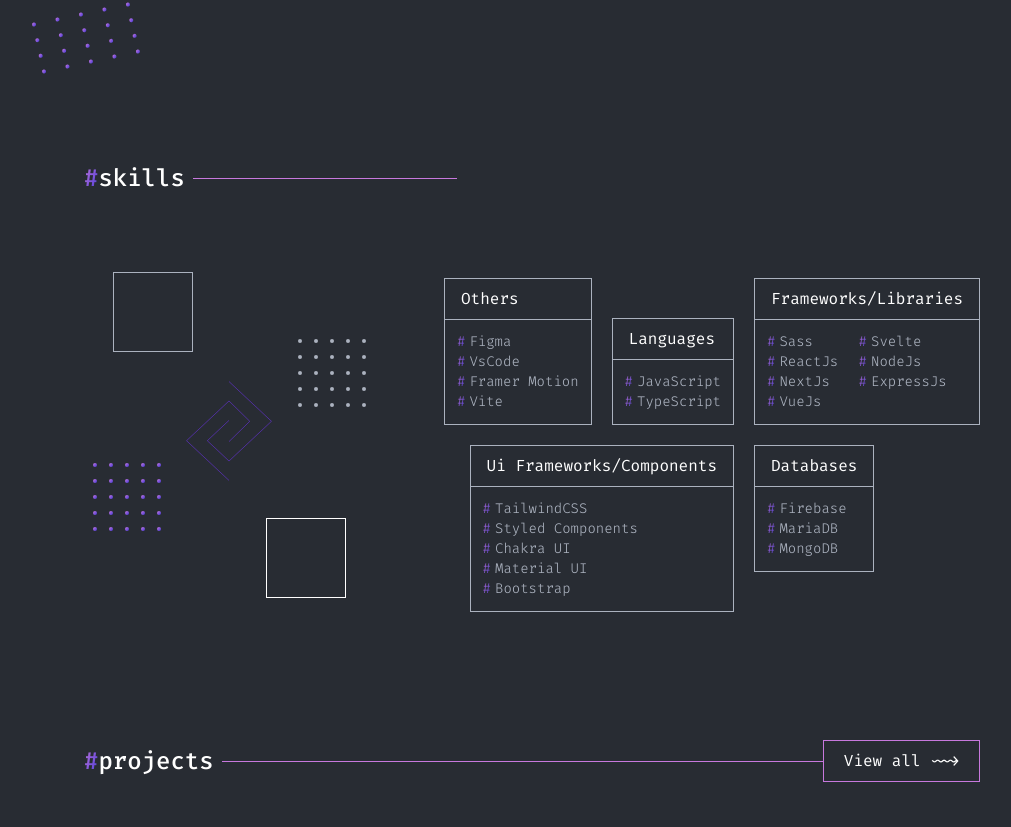
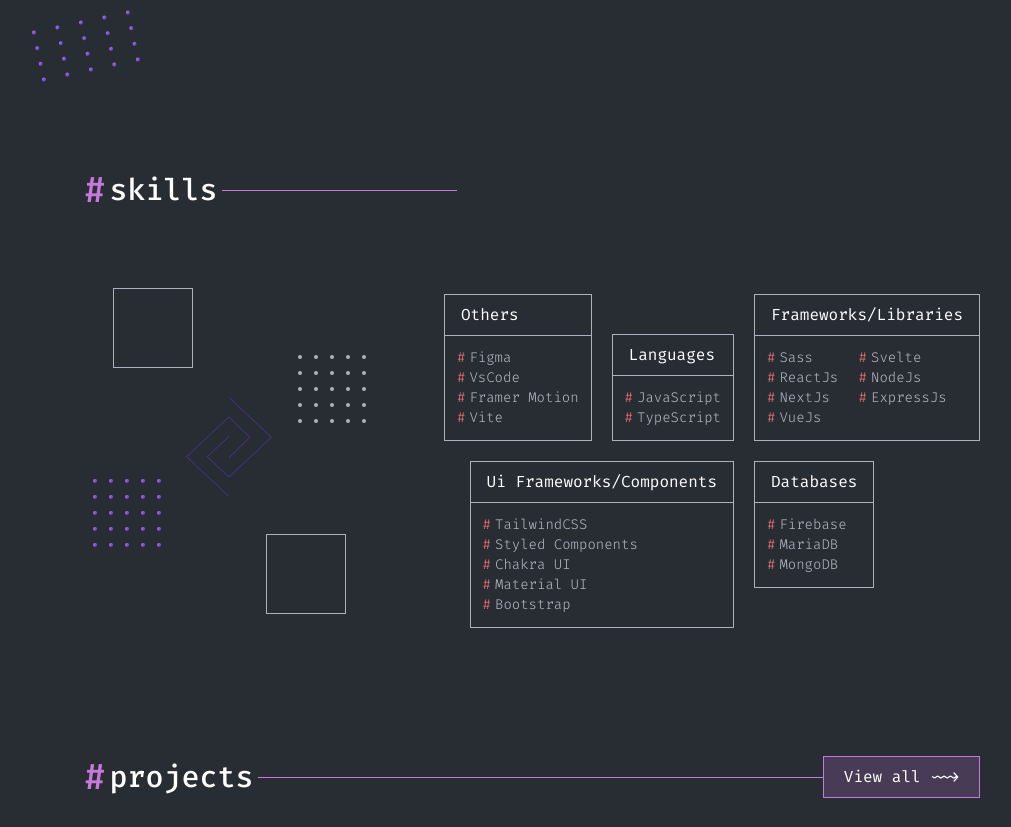
Before and after one commit to zulmy-azhary/v2, a Next.js app: page / in a window 1280 px wide. Shown: the part 1593-2420 px from the top of the page, without its empty margins (108-1119 px from the left). Built offline with nearby package versions, Linux system fonts and the light colour scheme.

Commit message:
Changes all clsx to cn utils

```diff
--- a/src/components/atoms/Box.tsx
+++ b/src/components/atoms/Box.tsx
@@ -1,5 +1,5 @@
 import React from "react";
-import clsx from "clsx";
+import { cn } from "@/lib/utils";
 
 interface Props extends React.HTMLAttributes<HTMLDivElement> {
   border?: string;
@@ -10,10 +10,7 @@
   const { border, borderColor, children, className, ...rest } = props;
 
   return (
-    <div
-      className={clsx(className ?? "h-full w-full", border ?? "border-[1px]", borderColor ?? "border-gray")}
-      {...rest}
-    >
+    <div className={cn(className ?? "h-full w-full", border ?? "border-[1px]", borderColor ?? "border-gray")} {...rest}>
       {children}
     </div>
   );
--- a/src/components/atoms/ButtonLink.tsx
+++ b/src/components/atoms/ButtonLink.tsx
@@ -1,6 +1,6 @@
 import Link from "next/link";
 import React from "react";
-import clsx from "clsx";
+import { cn } from "@/lib/utils";
 
 interface Props extends React.AnchorHTMLAttributes<HTMLAnchorElement> {
   variant?: "primary" | "secondary";
@@ -16,8 +16,8 @@
   return (
     <Link
       href={(href as string) || "/"}
-      className={clsx(
-        "w-fit bg-opacity-0 py-2 px-5 text-xs transition-colors hover:bg-opacity-20 md:text-sm lg:text-base 2xl:text-xl",
+      className={cn(
+        "flex w-fit items-center bg-opacity-20 py-2 px-5 font-firaCode text-xs transition-colors hover:bg-opacity-30 md:text-sm lg:text-base 2xl:text-xl",
         btnVariant,
         className
       )}
--- a/src/components/atoms/Dots.tsx
+++ b/src/components/atoms/Dots.tsx
@@ -1,5 +1,5 @@
 import React from "react";
-import clsx from "clsx";
+import { cn } from "@/lib/utils";
 
 interface Props extends React.HTMLAttributes<HTMLDivElement> {
   size: number;
@@ -10,11 +10,11 @@
   const { size, color, className, ...rest } = props;
 
   return (
-    <div className={clsx("grid grid-cols-5 place-items-center", className)} {...rest}>
+    <div className={cn("grid grid-cols-5 place-items-center", className)} {...rest}>
       {Array.from(new Array(size)).map((_, idx) => (
         <span
           key={idx}
-          className={clsx("h-1 w-1 rounded-full bg-fixed", color ?? "bg-gradient-to-br from-primary to-accent")}
+          className={cn("h-1 w-1 rounded-full bg-fixed", color ?? "bg-gradient-to-br from-primary to-accent")}
         />
       ))}
     </div>
--- a/src/components/atoms/Heading.tsx
+++ b/src/components/atoms/Heading.tsx
@@ -1,5 +1,5 @@
 import React from "react";
-import clsx from "clsx";
+import { cn } from "@/lib/utils";
 
 interface Props extends React.HTMLAttributes<HTMLHeadingElement> {
   content?: string;
@@ -11,11 +11,11 @@
 
   return (
     <h2
-      className={clsx(
-        "flex grow items-center text-2xl font-medium before:bg-gradient-to-br before:from-primary before:to-accent before:bg-clip-text before:text-transparent lg:grow-0 xl:text-3xl",
+      className={cn(
+        "flex grow items-center text-2xl font-medium before:mr-1 before:bg-primary before:bg-clip-text before:text-3xl before:text-transparent lg:grow-0 lg:text-3xl lg:before:text-4xl xl:text-4xl xl:before:text-5xl",
         className ?? "lg:basis-2/4",
         content ?? "before:content-['#']",
-        hasLine && "after:ml-2 after:h-[1px] after:w-full after:bg-primary xl:after:ml-4"
+        hasLine && "after:ml-1 after:h-[1px] after:w-full after:bg-primary"
       )}
       {...rest}
     >
--- a/src/components/atoms/Icon.tsx
+++ b/src/components/atoms/Icon.tsx
@@ -1,6 +1,6 @@
 import type { IconType } from "react-icons";
 import React from "react";
-import clsx from "clsx";
+import { cn } from "@/lib/utils";
 
 interface Props extends React.SVGAttributes<HTMLOrSVGElement> {
   iconName: IconType;
@@ -11,7 +11,7 @@
 
   return (
     <IconName
-      className={clsx("h-6 w-6 cursor-pointer text-gray transition-colors hover:text-primary lg:h-7 lg:w-7", className)}
+      className={cn("h-6 w-6 cursor-pointer text-gray transition-colors hover:text-primary lg:h-7 lg:w-7", className)}
       {...rest}
     />
   );
--- a/src/components/atoms/Link.tsx
+++ b/src/components/atoms/Link.tsx
@@ -1,5 +1,5 @@
 import React from "react";
-import clsx from "clsx";
+import { cn } from "@/lib/utils";
 import { Link as ReactScrollLink, type ScrollLinkProps } from "react-scroll";
 
 type Props = ScrollLinkProps<React.ButtonHTMLAttributes<HTMLButtonElement>>;
@@ -9,7 +9,7 @@
     <ReactScrollLink
       duration={500}
       smooth={true}
-      className={clsx("text-gray transition-colors hover:text-white", className)}
+      className={cn("font-firaCode text-gray transition-colors hover:text-white", className)}
       href={`#${to}`}
       to={to}
       {...rest}
--- a/src/components/atoms/Logo.tsx
+++ b/src/components/atoms/Logo.tsx
@@ -1,5 +1,5 @@
 import React from "react";
-import clsx from "clsx";
+import { cn } from "@/lib/utils";
 
 interface Props extends React.SVGAttributes<HTMLOrSVGElement> {
   width?: string;
@@ -15,7 +15,7 @@
       height={height || "48"}
       viewBox={`0 0 ${width || "42"} ${height || "48"}`}
       xmlns="http://www.w3.org/2000/svg"
-      className={clsx("stroke-primary stroke-2 transition-colors", className)}
+      className={cn("stroke-primary stroke-2 transition-colors", className)}
       fill="none"
       {...rest}
     >
--- a/src/components/atoms/Text.tsx
+++ b/src/components/atoms/Text.tsx
@@ -1,5 +1,5 @@
 import React from "react";
-import clsx from "clsx";
+import { cn } from "@/lib/utils";
 
 interface Props extends React.HTMLAttributes<HTMLParagraphElement> {
   itemList?: boolean;
@@ -11,11 +11,10 @@
 
   return (
     <p
-      className={clsx(
-        className,
+      className={cn(
+        itemList && "before:mr-1 before:bg-red-400 before:bg-clip-text before:text-transparent before:content-['#']",
         fontWeight ?? "font-light",
-        itemList &&
-          "before:mr-1 before:bg-gradient-to-br before:from-primary before:to-accent before:bg-clip-text before:text-transparent before:content-['#']"
+        className
       )}
       {...rest}
     >
--- a/src/components/atoms/TextHighlight.tsx
+++ b/src/components/atoms/TextHighlight.tsx
@@ -1,5 +1,5 @@
 import React from "react";
-import clsx from "clsx";
+import { cn } from "@/lib/utils";
 
 type Props = React.HTMLAttributes<HTMLSpanElement>;
 
@@ -8,7 +8,7 @@
 
   return (
     <span
-      className={clsx("bg-gradient-to-br bg-clip-text text-transparent", className ?? "from-primary to-accent")}
+      className={cn("bg-gradient-to-br bg-clip-text text-transparent", className ?? "from-primary to-accent")}
       {...rest}
     >
       {children}
```
